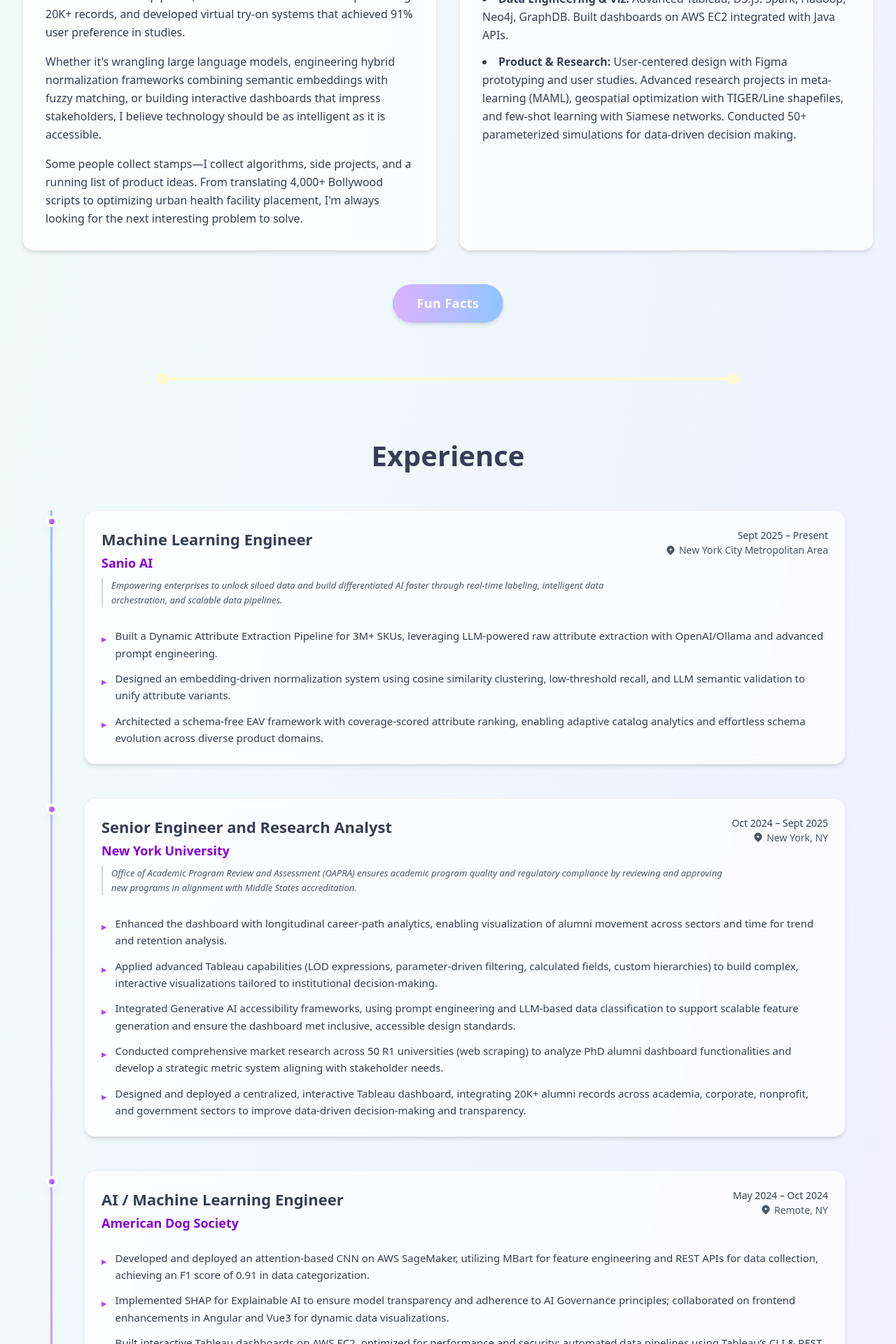
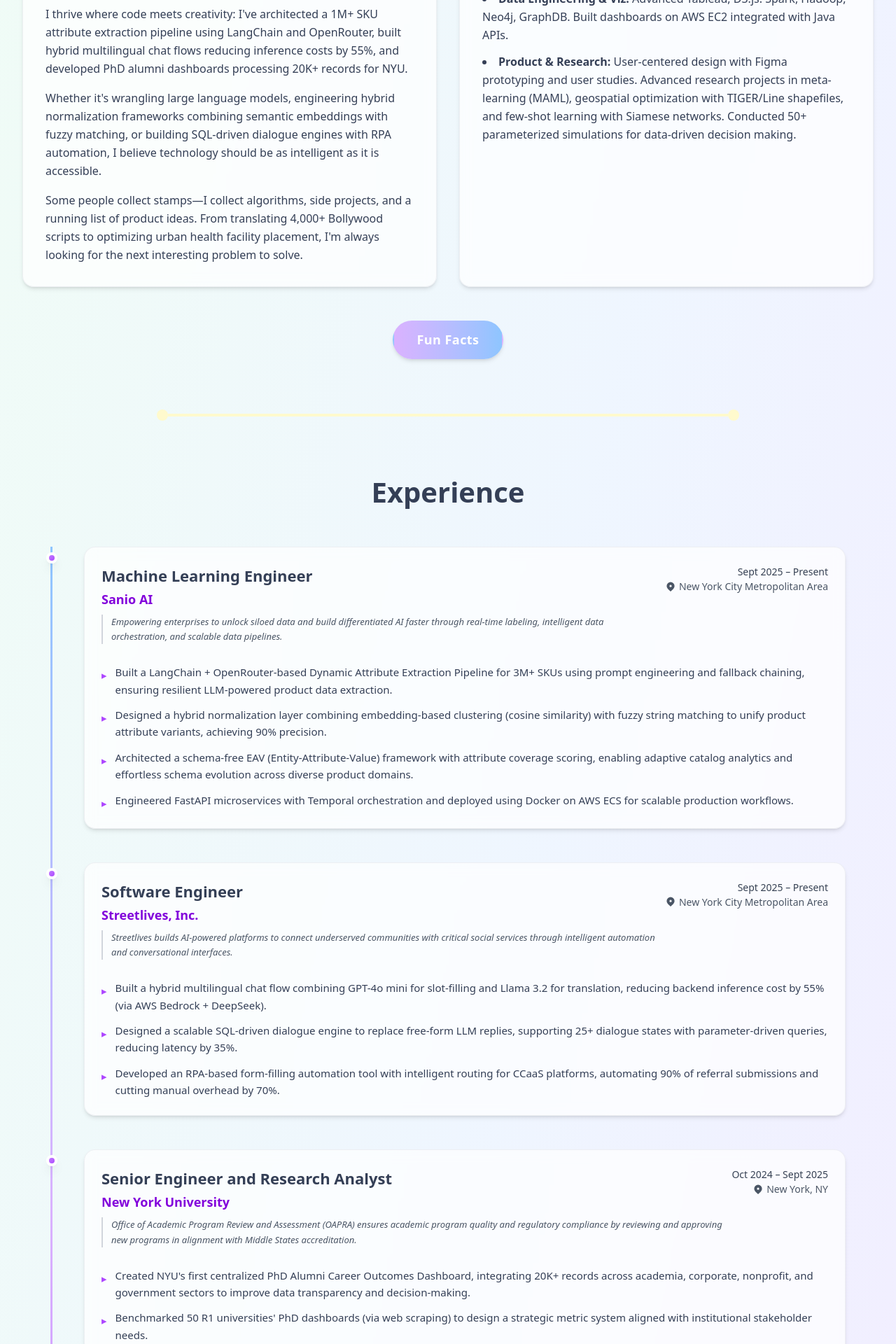
Before and after one commit to saumyaphadkar24/saumyaphadkar24.github.io, a React (Vite) app: page / in a window 1280 px wide. Shown: the part 1440-3360 px from the top of the page at 70% size. Built offline with nearby package versions, Linux system fonts and the light colour scheme.

Commit message:
Add education styling and fix font issue at projects

```diff
--- a/src/components/AboutSection.jsx
+++ b/src/components/AboutSection.jsx
@@ -38,13 +38,13 @@
               Full-Stack AI/ML Engineer with experience building and deploying production-grade AI systems across cloud platforms (AWS, SageMaker), ML infrastructure (Docker, LangChain, Temporal), and modern frontends (React, Angular, Vue3).
             </p>
             <p>
-              Currently based in New York (by way of Pune, India), I specialize in LLM orchestration, RAG pipelines, and Explainable AI—with successful deployments in academic, startup, and nonprofit environments.
+              Currently based in New York (by way of Pune, India), I'm working dual roles as a Machine Learning Engineer at Sanio AI and Software Engineer at Streetlives, Inc., where I specialize in LLM orchestration, RAG pipelines, conversational AI, and Explainable AI across startup and nonprofit environments.
             </p>
             <p>
-              I thrive where code meets creativity: I've architected a 3M+ SKU attribute extraction pipeline, built PhD alumni dashboards processing 20K+ records, and developed virtual try-on systems that achieved 91% user preference in studies.
+              I thrive where code meets creativity: I've architected a 1M+ SKU attribute extraction pipeline using LangChain and OpenRouter, built hybrid multilingual chat flows reducing inference costs by 55%, and developed PhD alumni dashboards processing 20K+ records for NYU.
             </p>
             <p>
-              Whether it's wrangling large language models, engineering hybrid normalization frameworks combining semantic embeddings with fuzzy matching, or building interactive dashboards that impress stakeholders, I believe technology should be as intelligent as it is accessible.
+              Whether it's wrangling large language models, engineering hybrid normalization frameworks combining semantic embeddings with fuzzy matching, or building SQL-driven dialogue engines with RPA automation, I believe technology should be as intelligent as it is accessible.
             </p>
             <p>
               Some people collect stamps—I collect algorithms, side projects, and a running list of product ideas. From translating 4,000+ Bollywood scripts to optimizing urban health facility placement, I'm always looking for the next interesting problem to solve.
--- a/src/components/ExperienceSection.jsx
+++ b/src/components/ExperienceSection.jsx
@@ -9,9 +9,22 @@
     location: 'New York City Metropolitan Area',
     dates: 'Sept 2025 – Present',
     bullets: [
-      'Built a Dynamic Attribute Extraction Pipeline for 3M+ SKUs, leveraging LLM-powered raw attribute extraction with OpenAI/Ollama and advanced prompt engineering.',
-      'Designed an embedding-driven normalization system using cosine similarity clustering, low-threshold recall, and LLM semantic validation to unify attribute variants.',
-      'Architected a schema-free EAV framework with coverage-scored attribute ranking, enabling adaptive catalog analytics and effortless schema evolution across diverse product domains.',
+      'Built a LangChain + OpenRouter-based Dynamic Attribute Extraction Pipeline for 3M+ SKUs using prompt engineering and fallback chaining, ensuring resilient LLM-powered product data extraction.',
+      'Designed a hybrid normalization layer combining embedding-based clustering (cosine similarity) with fuzzy string matching to unify product attribute variants, achieving 90% precision.',
+      'Architected a schema-free EAV (Entity-Attribute-Value) framework with attribute coverage scoring, enabling adaptive catalog analytics and effortless schema evolution across diverse product domains.',
+      'Engineered FastAPI microservices with Temporal orchestration and deployed using Docker on AWS ECS for scalable production workflows.',
+    ],
+  },
+  {
+    title: 'Software Engineer',
+    company: 'Streetlives, Inc.',
+    description: 'Streetlives builds AI-powered platforms to connect underserved communities with critical social services through intelligent automation and conversational interfaces.',
+    location: 'New York City Metropolitan Area',
+    dates: 'Sept 2025 – Present',
+    bullets: [
+      'Built a hybrid multilingual chat flow combining GPT-4o mini for slot-filling and Llama 3.2 for translation, reducing backend inference cost by 55% (via AWS Bedrock + DeepSeek).',
+      'Designed a scalable SQL-driven dialogue engine to replace free-form LLM replies, supporting 25+ dialogue states with parameter-driven queries, reducing latency by 35%.',
+      'Developed an RPA-based form-filling automation tool with intelligent routing for CCaaS platforms, automating 90% of referral submissions and cutting manual overhead by 70%.',
     ],
   },
   {
@@ -21,11 +34,9 @@
     location: 'New York, NY',
     dates: 'Oct 2024 – Sept 2025',
     bullets: [
-      'Enhanced the dashboard with longitudinal career-path analytics, enabling visualization of alumni movement across sectors and time for trend and retention analysis.',
-      'Applied advanced Tableau capabilities (LOD expressions, parameter-driven filtering, calculated fields, custom hierarchies) to build complex, interactive visualizations tailored to institutional decision-making.',
-      'Integrated Generative AI accessibility frameworks, using prompt engineering and LLM-based data classification to support scalable feature generation and ensure the dashboard met inclusive, accessible design standards.',
-      'Conducted comprehensive market research across 50 R1 universities (web scraping) to analyze PhD alumni dashboard functionalities and develop a strategic metric system aligning with stakeholder needs.',
-      'Designed and deployed a centralized, interactive Tableau dashboard, integrating 20K+ alumni records across academia, corporate, nonprofit, and government sectors to improve data-driven decision-making and transparency.',
+      'Created NYU\'s first centralized PhD Alumni Career Outcomes Dashboard, integrating 20K+ records across academia, corporate, nonprofit, and government sectors to improve data transparency and decision-making.',
+      'Benchmarked 50 R1 universities\' PhD dashboards (via web scraping) to design a strategic metric system aligned with institutional stakeholder needs.',
+      'Led accessibility compliance achieving WCAG 2.1 AA standards using Generative AI frameworks for automated alt-text and semantic classification.',
     ],
   },
   {
@@ -34,9 +45,9 @@
     location: 'Remote, NY',
     dates: 'May 2024 – Oct 2024',
     bullets: [
-      'Developed and deployed an attention-based CNN on AWS SageMaker, utilizing MBart for feature engineering and REST APIs for data collection, achieving an F1 score of 0.91 in data categorization.',
-      'Implemented SHAP for Explainable AI to ensure model transparency and adherence to AI Governance principles; collaborated on frontend enhancements in Angular and Vue3 for dynamic data visualizations.',
-      'Built interactive Tableau dashboards on AWS EC2, optimized for performance and security; automated data pipelines using Tableau’s CLI & REST API and integrated them with Java-based backend APIs and MSSQL.',
+      'Built a LangChain-based agent for meeting participation prediction, integrating automated web scraping and feature engineering to achieve 91% F1 score in member engagement forecasting.',
+      'Implemented SHAP for Explainable AI, ensuring model transparency, interpretability, and alignment with AI Governance principles.',
+      'Automated interactive Tableau dashboards on AWS EC2, integrating Tableau REST API with Java-based backend services and MSSQL for real-time analytics.',
     ],
   },
   {
--- a/src/components/SkillsSection.jsx
+++ b/src/components/SkillsSection.jsx
@@ -13,12 +13,12 @@
 const techStacks = {
   "AI/ML & Data Science": [
     "TensorFlow","PyTorch","Keras","scikit-learn","Pandas","NumPy",
-    "MBart","GPT","BERT","M2M","RAG","Prompt Engineering","Llama",
+    "MBart","GPT","BERT","M2M","RAG","Prompt Engineering","Llama","LangChain","OpenRouter",
     "SpaCy","NLTK","OpenCV","Attention-based CNNs","SHAP (Explainable AI)","AWS SageMaker"
   ],
   "Web & App Development": [
     "React","Redux","Angular","Vue3","D3.js","HTML5","CSS3","JavaScript",
-    "TypeScript","Flask","Django","Node.js","RESTful APIs","JWT Authentication"
+    "TypeScript","Flask","Django","FastAPI","Node.js","RESTful APIs","JWT Authentication"
   ],
   "Data Visualization": [
     "Tableau (Cloud & Desktop)","Power BI","D3.js","Matplotlib","Seaborn",
@@ -28,8 +28,8 @@
     "Python","Java","JavaScript","C++","C","R","SQL","Scala","Kotlin","C#"
   ],
   "Cloud & DevOps": [
-    "AWS (S3, Lambda, EC2, SageMaker)","Azure","Docker","Kubernetes",
-    "CI/CD pipelines","Terraform","Spark","Hadoop Ecosystem",
+    "AWS (S3, Lambda, EC2, SageMaker, ECS, Bedrock)","Azure","Docker","Kubernetes",
+    "CI/CD pipelines","Terraform","Temporal","Spark","Hadoop Ecosystem",
     "Git & Version Control","Serverless functions"
   ],
   "Tools & Platforms": [
```
Also changed, not shown: 1 other file (tests, documents, lock files or other folders).
